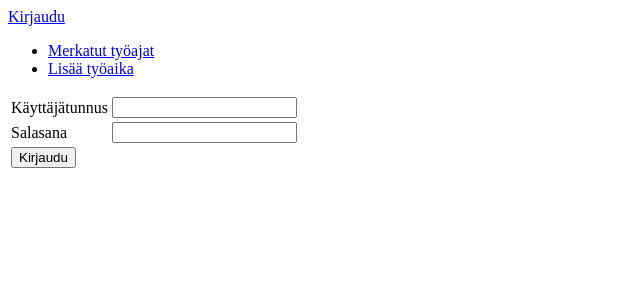
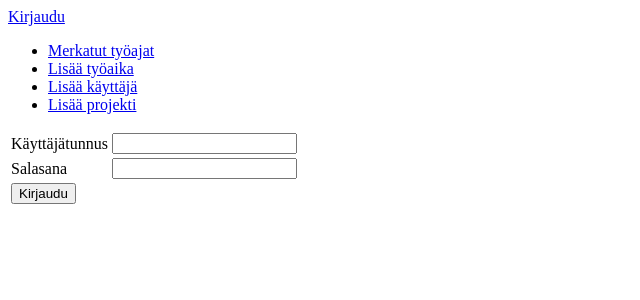
Before and after one commit to sebazai/Tyoajanseuranta, a Flask app: page /auth/login in a window 1280 px wide. Shown: the top 300 px of the page, without its empty margins (0-640 px from the left). Run offline with Flask 2, Linux system fonts and the light colour scheme.

Commit message:
linkit uusille sivuille

```diff
--- a/application/templates/layout.html
+++ b/application/templates/layout.html
@@ -16,6 +16,8 @@
 		<ul>
 			<li><a href="{{ url_for('kirjaus_index') }}">Merkatut työajat</a></li>
 			<li><a href="{{ url_for('kirjaus_form') }}">Lisää työaika</a></li>
+			<li><a href="{{ url_for('auth_register') }}">Lisää käyttäjä</a></li>
+			<li><a href="{{ url_for('project_form') }}">Lisää projekti</a></li>
 		</ul>
 		{% block body %}
 		<p>
```
